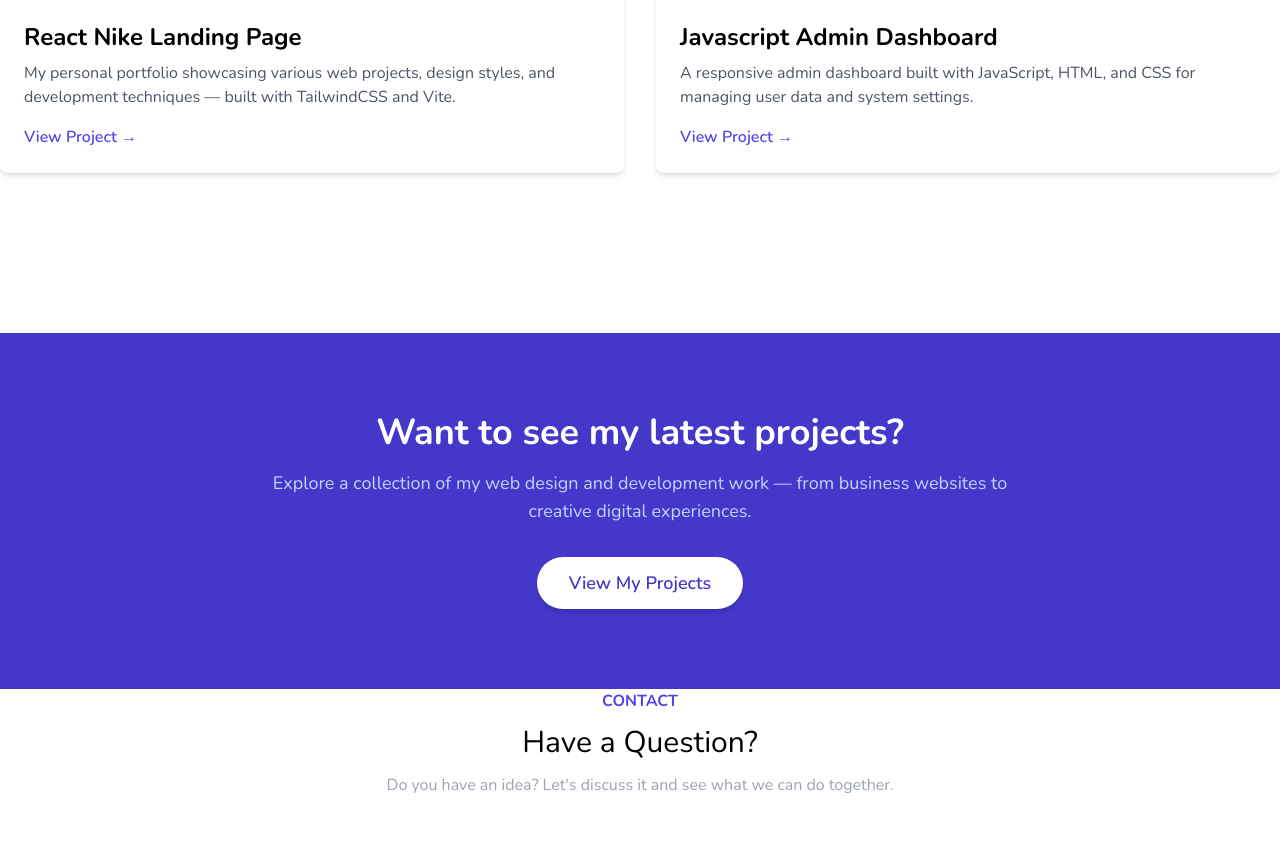
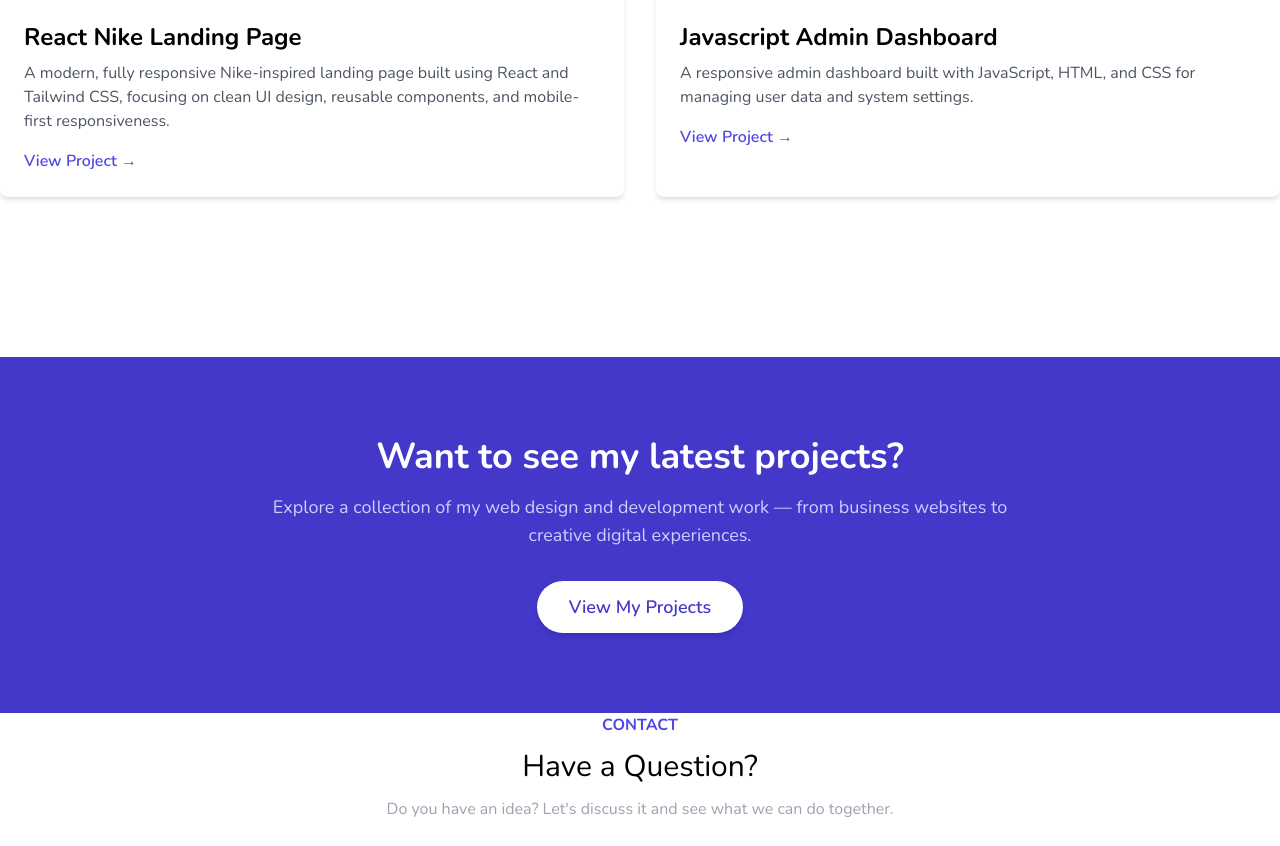
Before and after one commit to Moses361/my-portfolio-tailwind-project, a website: page index.html in a window 1280 px wide. Shown: the part 3287-4133 px from the top of the page. Drawn offline with nearby package versions, Linux system fonts and the light colour scheme.

Commit message:
updated description of the Nike landing tailwind-css react

```diff
--- a/index.html
+++ b/index.html
@@ -335,8 +335,7 @@
             <div class="p-6">
               <h2 class="text-2xl font-bold dark:text-white mb-2">React Nike Landing Page</h2>
               <p class="text-gray-600 dark:text-gray-300 mb-4">
-                My personal portfolio showcasing various web projects, design styles, and development techniques — built with TailwindCSS and Vite.
-              </p>
+A modern, fully responsive Nike-inspired landing page built using React and Tailwind CSS, focusing on clean UI design, reusable components, and mobile-first responsiveness.              </p>
               <a
                 href="https://nike-landing-page-tailwindcss-react.vercel.app/"
                 target="_blank"
```
